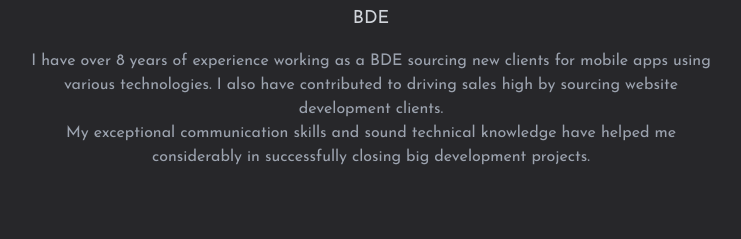
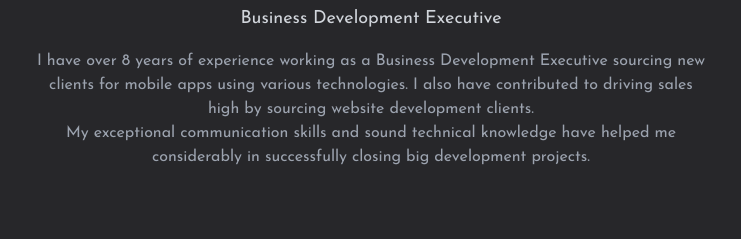
Before and after one commit to hiren-brahmbhatt/hiren-brahmbhatt-isinapp.github.io, a plain HTML site: page index.html in a window 1280 px wide. Shown: the part 99-338 px from the top of the page, without its empty margins (269-1010 px from the left). Drawn offline with Linux system fonts and the light colour scheme.

Commit message:
Update index.html

```diff
--- a/index.html
+++ b/index.html
@@ -5,8 +5,8 @@
     <meta charset="UTF-8">
     <meta http-equiv="X-UA-Compatible" content="IE=edge">
     <meta name="viewport" content="width=device-width, initial-scale=1.0">
-    <meta name="author" content="Hiren Bhrahmbhatt|BDE">
-    <meta name="description" content="I have over 8 years of experience working as a BDE sourcing new clients for mobile apps using various technologies. I also have contributed to driving sales high by sourcing website development clients.">
+    <meta name="author" content="Hiren Bhrahmbhatt|Business Development Executive">
+    <meta name="description" content="I have over 8 years of experience working as a Business Development Executive sourcing new clients for mobile apps using various technologies. I also have contributed to driving sales high by sourcing website development clients.">
     <title>Hiren Bhrahmbhatt</title>
     <link
         href="https://fonts.googleapis.com/css2?family=Josefin+Sans:ital,wght@0,100;0,200;0,300;0,400;0,500;0,600;0,700;1,600;1,700&display=swap"
@@ -25,8 +25,8 @@
                             href="https://github.com/carrotfarmer/portfolio-next">
                         </a>
                     </p>
-                    <p class="mt-1 text-lg text-gray-300">BDE</p>
-                    <p class="mt-4 pb-5 text-gray-400">I have over 8 years of experience working as a BDE sourcing new clients for mobile apps using various technologies. I also have contributed to driving sales high by sourcing website development clients.<br>My exceptional communication skills and sound technical knowledge have helped me considerably in successfully closing big development projects.
+                    <p class="mt-1 text-lg text-gray-300">Business Development Executive</p>
+                    <p class="mt-4 pb-5 text-gray-400">I have over 8 years of experience working as a Business Development Executive sourcing new clients for mobile apps using various technologies. I also have contributed to driving sales high by sourcing website development clients.<br>My exceptional communication skills and sound technical knowledge have helped me considerably in successfully closing big development projects.
                     </p>
                 </div>
             </div>
```
